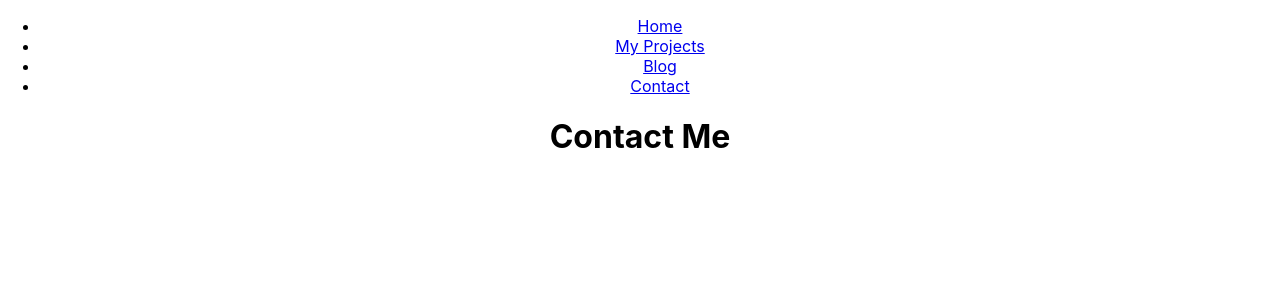
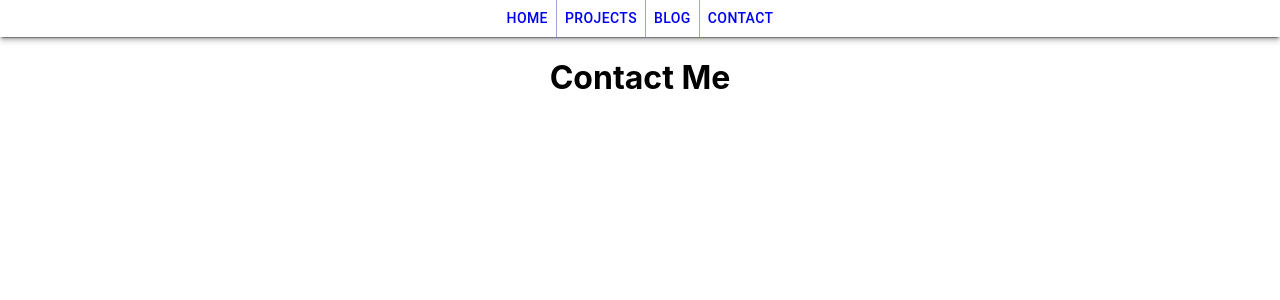
Before and after one commit to alejandroidepaz/my-portfolio, a React (Create React App) app in the folder my-portfolio/: page /contact in a window 1280 px wide. Shown: the top 300 px of the page. Built offline with nearby package versions, Linux system fonts and the light colour scheme.

Commit message:
Create initial nav bar

```diff
--- a/my-portfolio/src/components/App.js
+++ b/my-portfolio/src/components/App.js
@@ -1,6 +1,6 @@
 import React from 'react';
 import '../styling/App.css';
-import { NavLink, Switch, Route } from 'react-router-dom';
+import {Switch, Route } from 'react-router-dom';
 import Navigator  from "./Navigation";
 import Home from "./Home";
 import Projects from "./Projects";
--- a/my-portfolio/src/components/Navigation.js
+++ b/my-portfolio/src/components/Navigation.js
@@ -1,17 +1,22 @@
 import React from 'react';
 import { NavLink } from 'react-router-dom';
+import {Paper, AppBar, Button, ButtonGroup} from '@material-ui/core'
+import "../styling/Nav.css";
 
 const Navigator = () => {
 
     return(
-    <nav>
-        <ul>
-            <li><NavLink to="/">Home</NavLink></li>
-            <li><NavLink to="/projects">My Projects</NavLink></li>
-            <li><NavLink to="/blog">Blog</NavLink></li>
-            <li><NavLink to="/contact">Contact</NavLink></li>
-        </ul>
-    </nav>
+
+    <Paper className="nav">
+        <AppBar position="static" color="white" id="nav_bar">
+            <ButtonGroup variant="text" color="primary" aria-label="text primary button group">
+                <Button><NavLink to="/" className="nav_link">Home</NavLink></Button>
+                <Button><NavLink to="/projects" className="nav_link">Projects</NavLink></Button>
+                <Button><NavLink to="/blog" className="nav_link">Blog</NavLink></Button>
+                <Button><NavLink to="/contact" className="nav_link">Contact</NavLink></Button>
+            </ButtonGroup>
+        </AppBar>
+    </Paper>
     )
 };
 
--- /dev/null
+++ b/my-portfolio/src/styling/Nav.css
@@ -0,0 +1,9 @@
+.nav_link{
+
+    text-decoration: none;
+}
+
+#nav_bar{
+
+    align-items: center;
+}
```
Also changed, not shown: my-portfolio/package.json (+13 -0 lines), 1 other file (tests, documents, lock files or other folders).
